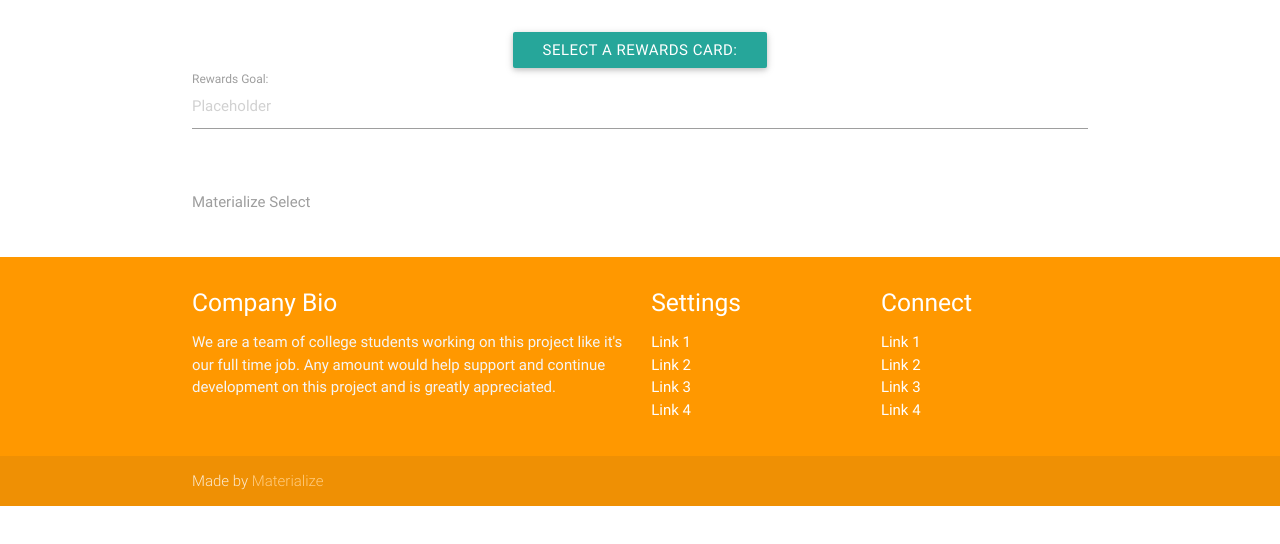
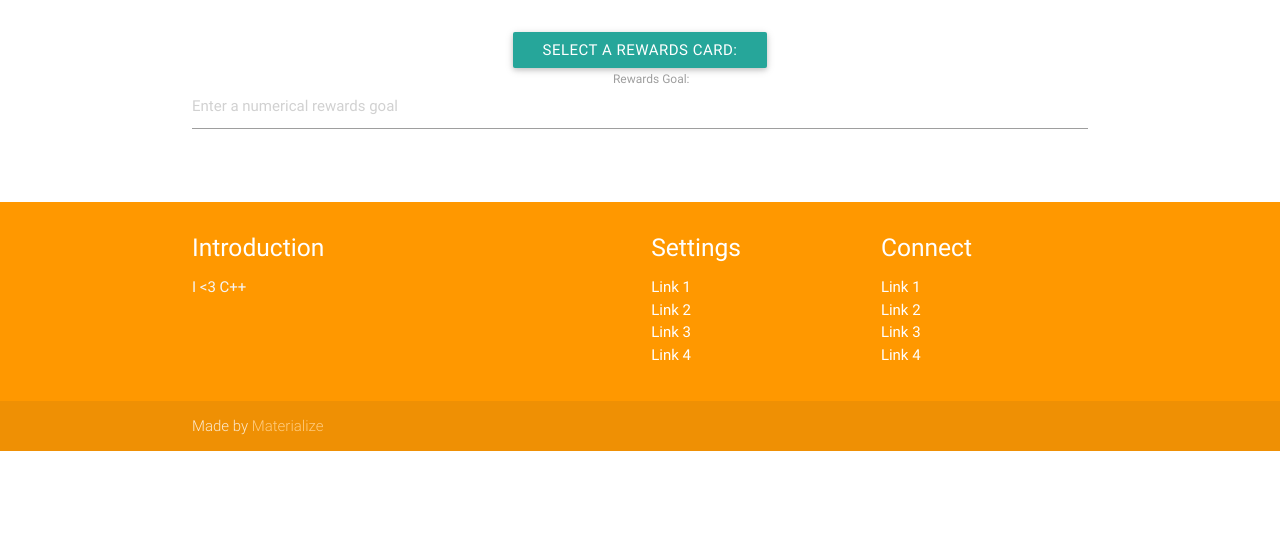
Before and after one commit to sand500/beacon, a plain HTML site: page www/www/form.html in a window 1280 px wide. Shown: the part 238-782 px from the top of the page. Drawn offline with nearby package versions, Linux system fonts and the light colour scheme.

Commit message:
drop down form doesn't like me

```diff
--- a/www/www/form.html
+++ b/www/www/form.html
@@ -40,43 +40,25 @@
           <li class="divider"></li>
           <li><a href="#!">three cards</a></li>
         </ul>
-      </div>
 
 
-      <div class="row">
-        <form class="col s12">
+        <br>
 
+        <form class="col s6">
 
-          <div class="row">
-            <div class="input-field col s12">
-              <input placeholder="Placeholder" id="rewards-goal" type="text" class="validate">
-              <label for="rewards-goal" data-error="Please enter a number" ">Rewards Goal:</label>
-            </div>
+          <div class="input-field col s6">
+            <input placeholder="Enter a numerical rewards goal" id="rewards-goal" type="text" class="validate">
+            <label for="rewards-goal" data-error="Please enter a number" ">Rewards Goal:</label>
           </div>
 
+         <!-- I was going to add the button here -->
 
         </form>
-
-      <div class="input-field col s12">
-        <select>
-          <option value="" disabled selected>Choose your option</option>
-          <option value="1">Option 1</option>
-          <option value="2">Option 2</option>
-          <option value="3">Option 3</option>
-        </select>
-        <label>Materialize Select</label>
       </div>
-
-      </div>
-
-
-
-
 
 
     </div>
     <br>
-
 
 
   </div>
@@ -85,8 +67,8 @@
     <div class="container">
       <div class="row">
         <div class="col l6 s12">
-          <h5 class="white-text">Company Bio</h5>
-          <p class="grey-text text-lighten-4">We are a team of college students working on this project like it's our full time job. Any amount would help support and continue development on this project and is greatly appreciated.</p>
+          <h5 class="white-text">Introduction</h5>
+          <p class="grey-text text-lighten-4">I <3 C++</p>
 
 
         </div>
```
